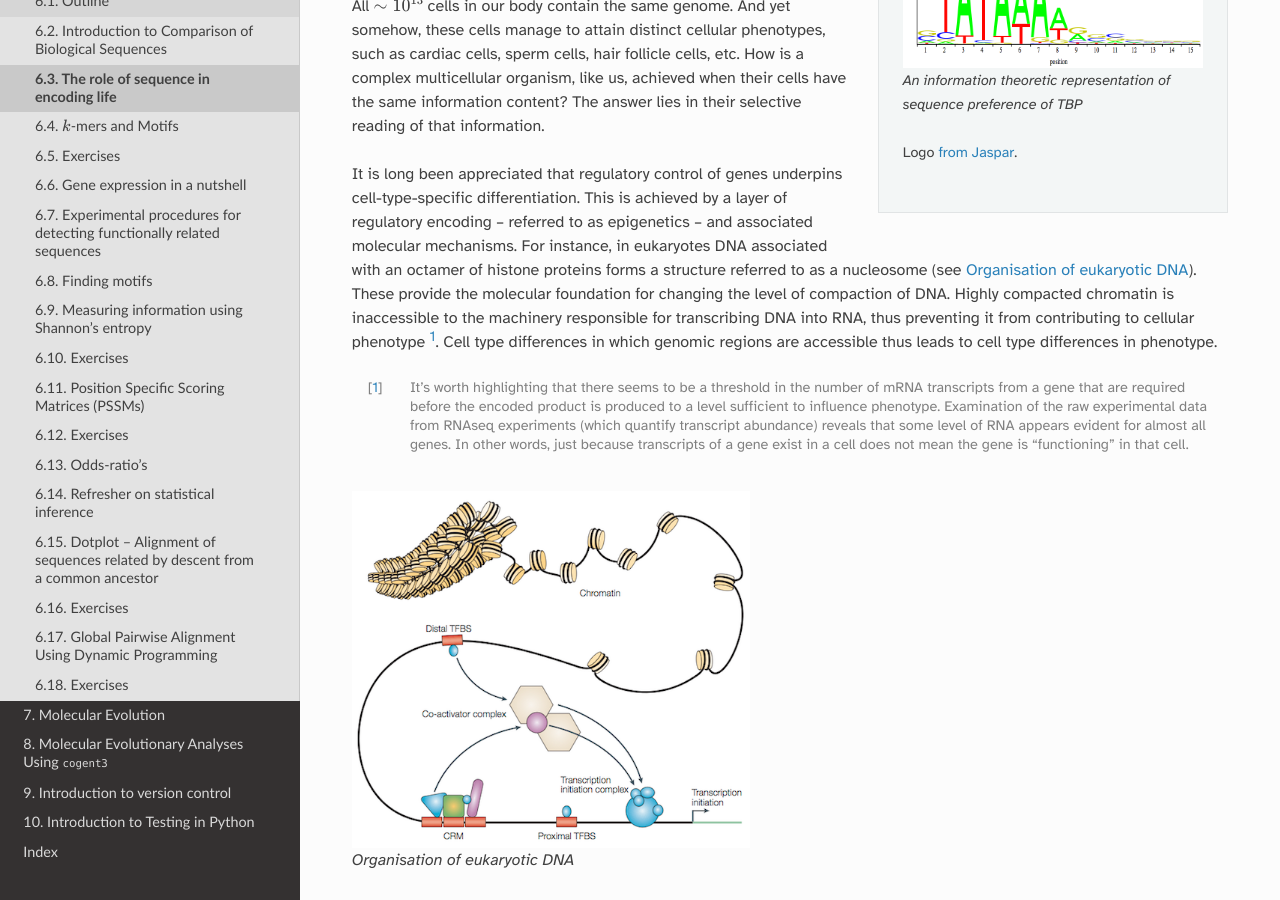
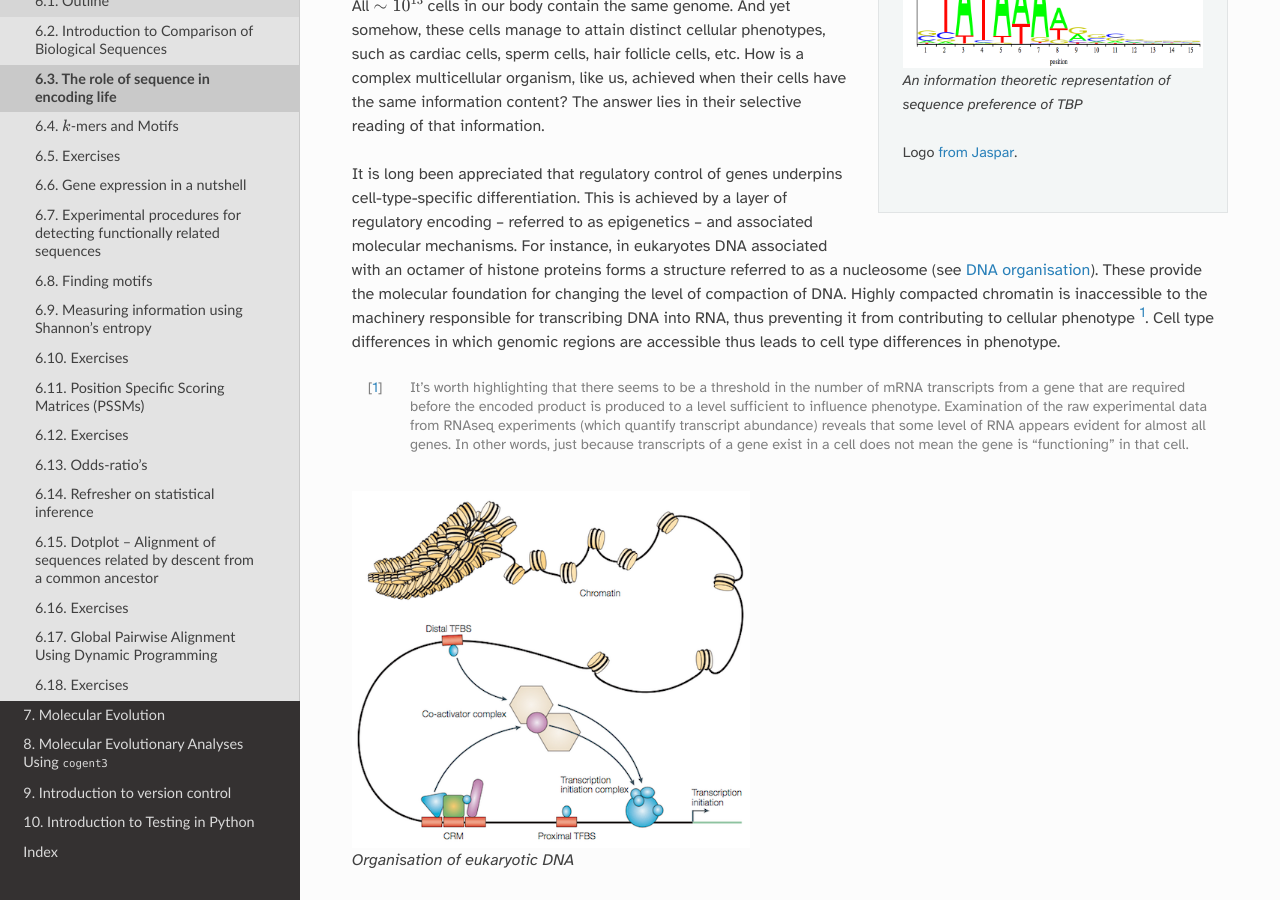
Before and after one commit to GavinHuttley/tib, a Sphinx documentation site: the page built from source/seqcomp/encoding_information.rst, in a window 1280 px wide and 900 px high, scrolled down 612 px. Built offline with Sphinx 7.4.7 and the Read the Docs theme 2.0.0, drawn with Linux system fonts in a browser that asks for light colours; cross-references to code outside the pages are shown as plain code.

Commit message:
ENH: simplfy cross-reference name for eukaryotic DNA organisation

```diff
--- a/source/seqcomp/encoding_information.rst
+++ b/source/seqcomp/encoding_information.rst
@@ -26,13 +26,13 @@ Our understanding of encoding of functional molecules leads to the view that the
 
 All :math:`\sim 10^{13}` cells in our body contain the same genome. And yet somehow, these cells manage to attain distinct cellular phenotypes, such as cardiac cells, sperm cells, hair follicle cells, etc. How is a complex multicellular organism, like us, achieved when their cells have the same information content? The answer lies in their selective reading of that information.
 
-It is long been appreciated that regulatory control of genes underpins cell-type-specific differentiation. This is achieved by a layer of regulatory encoding -- referred to as epigenetics -- and associated molecular mechanisms. For instance, in eukaryotes DNA associated with an octamer of histone proteins forms a structure referred to as a nucleosome (see `Organisation of eukaryotic DNA`_). These provide the molecular foundation for changing the level of compaction of DNA. Highly compacted chromatin is inaccessible to the machinery responsible for transcribing DNA into RNA, thus preventing it from contributing to cellular phenotype [1]_. Cell type differences in which genomic regions are accessible thus leads to cell type differences in phenotype.
+It is long been appreciated that regulatory control of genes underpins cell-type-specific differentiation. This is achieved by a layer of regulatory encoding -- referred to as epigenetics -- and associated molecular mechanisms. For instance, in eukaryotes DNA associated with an octamer of histone proteins forms a structure referred to as a nucleosome (see :ref:`DNA organisation <organisation_dna>`). These provide the molecular foundation for changing the level of compaction of DNA. Highly compacted chromatin is inaccessible to the machinery responsible for transcribing DNA into RNA, thus preventing it from contributing to cellular phenotype [1]_. Cell type differences in which genomic regions are accessible thus leads to cell type differences in phenotype.
 
 .. [1] It's worth highlighting that there seems to be a threshold in the number of mRNA transcripts from a gene that are required before the encoded product is produced to a level sufficient to influence phenotype. Examination of the raw experimental data from RNAseq experiments (which quantify transcript abundance) reveals that some level of RNA appears evident for almost all genes. In other words, just because transcripts of a gene exist in a cell does not mean the gene is "functioning" in that cell.
 
 .. figure:: /_static/images/seqcomp/transcription.png
     :scale: 75 %
-    :name: Organisation of eukaryotic DNA
+    :name: organisation_dna
 
     Organisation of eukaryotic DNA
 
```
